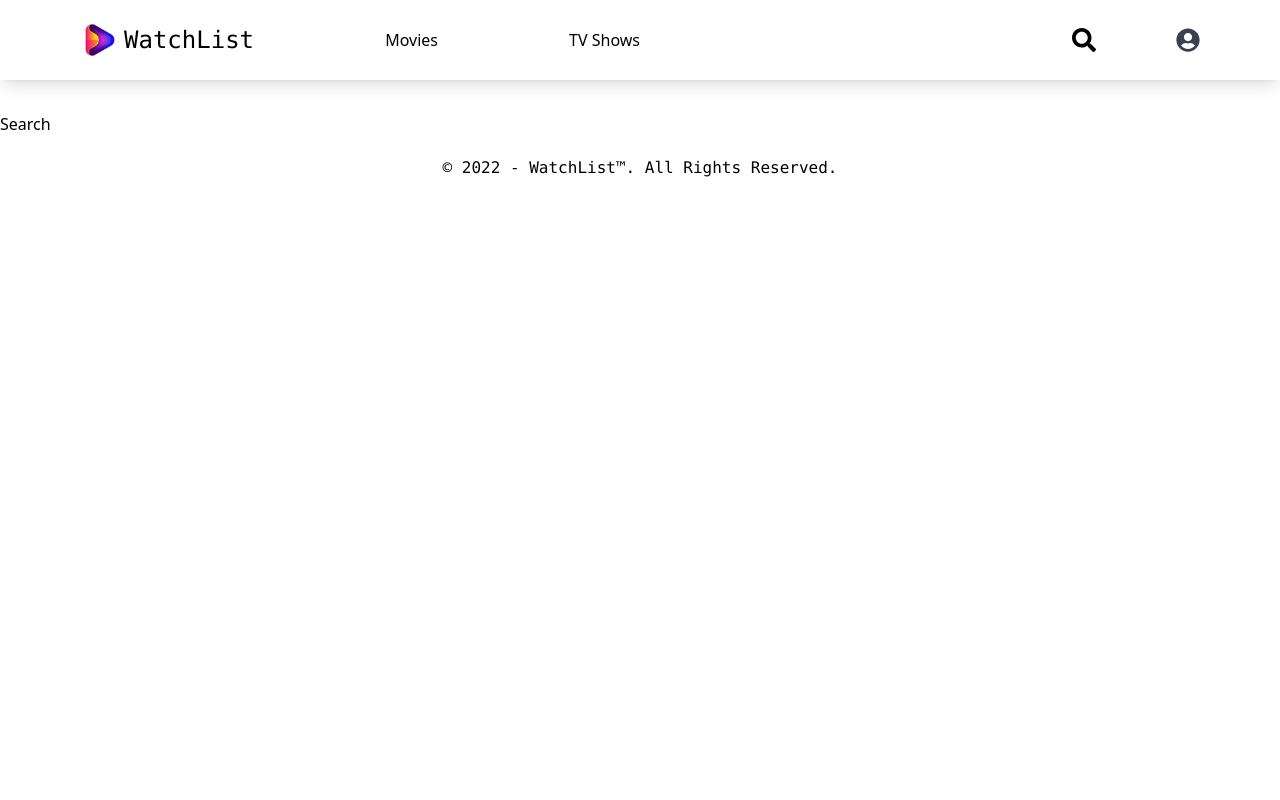
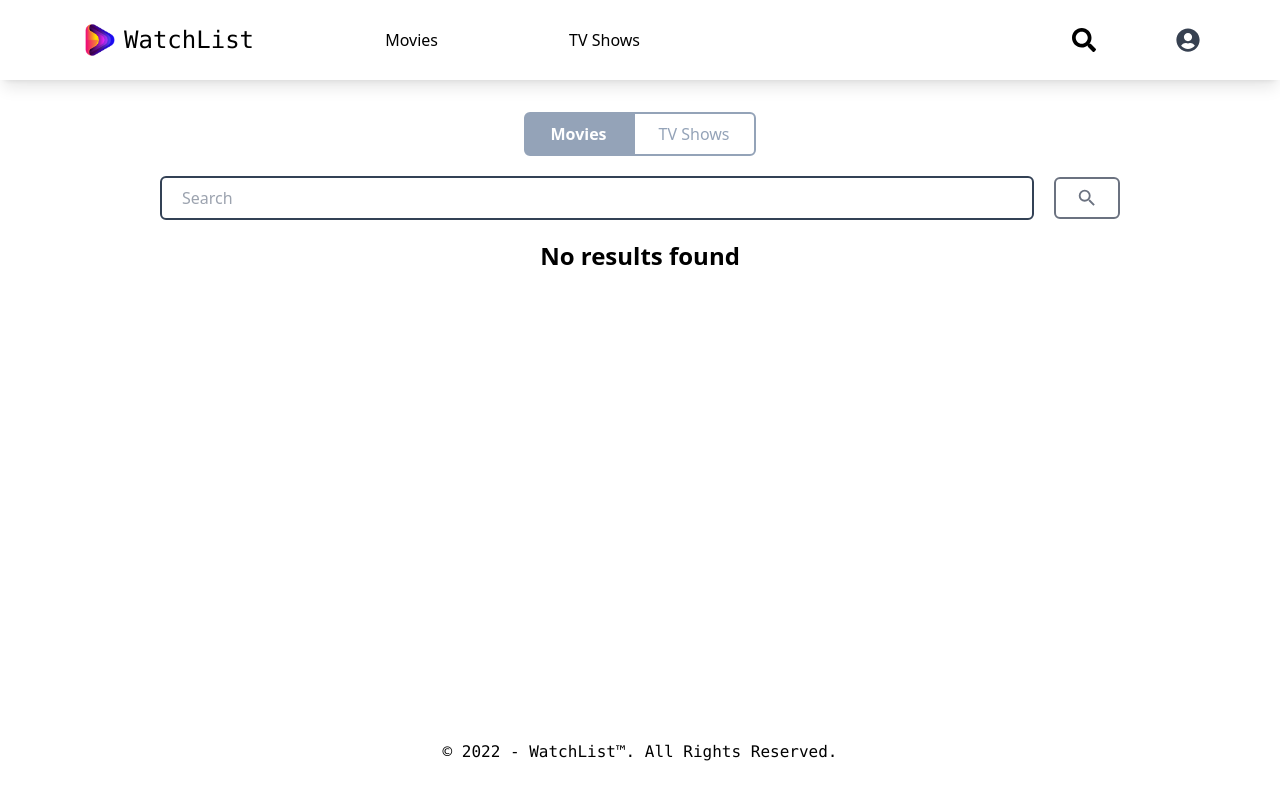
Before and after one commit to gurukartkn/next-watchlist, a Next.js app: page /search in a window 1280 px wide. Built offline with nearby package versions, Linux system fonts and the light colour scheme.

Commit message:
search page

```diff
--- a/components/CardItem.jsx
+++ b/components/CardItem.jsx
@@ -4,7 +4,7 @@ import Image from "next/image";
 const CardItem = ({ redirect, data }) => {
   const BASE_URL = "https://image.tmdb.org/t/p/original";
   return (
-    <div className="shadow-lg min-w-[100px] md:min-w-[150px] xl:min-w-[250px] left-0 cursor-pointer">
+    <div className="inline-block shadow-lg min-w-[100px] md:min-w-[150px] xl:min-w-[250px] left-0 cursor-pointer">
       <Link href={`/${redirect}/${encodeURIComponent(data?.id)}`}>
         <a className="relative group">
           <Image
--- a/components/CardRow.jsx
+++ b/components/CardRow.jsx
@@ -1,10 +1,13 @@
 import { useState, useEffect } from "react";
 import Link from "next/link";
+
+import { MdChevronLeft, MdChevronRight } from "react-icons/md";
 
 import CardItem from "./CardItem";
 
 const CardRow = ({ section, type, title, redirect, genreRedirect, id }) => {
   const [data, setData] = useState(null);
+
   useEffect(() => {
     const getData = async () => {
       const res = await fetch(
@@ -42,10 +45,12 @@ const CardRow = ({ section, type, title, redirect, genreRedirect, id }) => {
           </Link>
         )}
       </div>
-      <div className="flex py-7 gap-5 overflow-x-scroll scrollbar-hide">
-        {data?.map((d) => (
-          <CardItem key={d.id} redirect={redirect} data={d} />
-        ))}
+      <div className="relative flex gap-3 justify-center items-center">
+        <div className="flex py-7 gap-5 overflow-x-scroll scrollbar-hide whitespace-nowrap scroll-smooth">
+          {data?.map((d) => (
+            <CardItem key={d.id} redirect={redirect} data={d} />
+          ))}
+        </div>
       </div>
     </div>
   );
--- a/components/Navbar.jsx
+++ b/components/Navbar.jsx
@@ -10,7 +10,7 @@ const Navbar = () => {
   const router = useRouter();
 
   return (
-    <nav className="bg-white bg-opacity-40 backdrop-blur-lg shadow-lg p-5 mb-8 lg:px-10 xl:px-20 flex justify-between items-center sticky top-0 z-10">
+    <nav className="bg-white bg-opacity-40 backdrop-blur-lg shadow-lg p-5 mb-8 lg:px-10 xl:px-20 flex justify-between items-center sticky top-0 z-30">
       <div className="flex items-center justify-between w-4/5 lg:w-1/2">
         <Link href="/" exact>
           <a className="flex items-center gap-1">
--- /dev/null
+++ b/components/ResultCard.jsx
@@ -0,0 +1,25 @@
+import Image from "next/image";
+
+const ResultCard = ({ result }) => {
+  const BASE_URL = "https://image.tmdb.org/t/p/original";
+  return (
+    <div className="w-[75vw] p-5 border-2 border-black rounded-md flex flex-col text-center md:flex-row md:gap-5 md:text-left">
+      <div>
+        <Image
+          src={`${BASE_URL}${result?.poster_path}`}
+          alt={result.title}
+          width={108}
+          height={192}
+          layout="fixed"
+        />
+      </div>
+      <div>
+        <a className="text-lg md:text-2xl font-bold">{result?.title}</a>
+        <a className="text-lg md:text-2xl font-bold">{result?.name}</a>
+        <p className="text-sm md:text-base line-clamp-3">{result?.overview}</p>
+      </div>
+    </div>
+  );
+};
+
+export default ResultCard;
--- a/pages/index.js
+++ b/pages/index.js
@@ -1,8 +1,10 @@
 import Head from "next/head";
+
+import CardRow from "../components/CardRow";
 
 export default function Home() {
   return (
-    <div>
+    <div className="px-5 md:px-10 lg:px-20">
       <Head>
         <title>WatchList</title>
         <meta
@@ -11,7 +13,32 @@ export default function Home() {
         />
         <link rel="icon" href="/favicon.ico" />
       </Head>
-      Home
+      {/* <Latest section="movie" /> */}
+      {/* <Latest section="tv" /> */}
+      <CardRow
+        section="movie"
+        type="popular"
+        title="Popular Movies"
+        redirect="movie"
+        genreRedirect="movies"
+        id=""
+      />
+      <CardRow
+        section="movie"
+        type="top_rated"
+        title="Top Rated Movies"
+        redirect="movie"
+        genreRedirect="movies"
+        id=""
+      />
+      <CardRow
+        section="movie"
+        type="upcoming"
+        title="Upcoming Movies"
+        redirect="movie"
+        genreRedirect="movies"
+        id=""
+      />
     </div>
   );
 }
--- a/pages/search/index.js
+++ b/pages/search/index.js
@@ -1,8 +1,52 @@
 import Head from "next/head";
+import Link from "next/link";
+import { useState, useEffect } from "react";
+import { useRouter } from "next/router";
+
+import { MdSearch } from "react-icons/md";
+
+import ResultCard from "../../components/ResultCard";
 
 const Search = () => {
+  const router = useRouter();
+  const [state, setState] = useState("movie");
+  const [redirect, setRedirect] = useState("movie");
+  const [query, setQuery] = useState(localStorage.getItem("query") || "");
+  const [results, setResults] = useState([]);
+
+  useEffect(() => {
+    localStorage.setItem("query", query);
+    if (query != "") {
+      fetch(
+        `https://api.themoviedb.org/3/search/${state}?api_key=${process.env.NEXT_PUBLIC_TMDB_API_KEY}&language=en-US&query=${query}&page=1&include_adult=false`
+      )
+        .then((res) => res.json())
+        .then((data) => {
+          if (!data.errors) {
+            setResults(data.results);
+          } else {
+            setResults([]);
+          }
+        });
+    }
+  }, [query, state]);
+
+  useEffect(() => {
+    if (state == "movie") {
+      setRedirect("movie");
+    } else {
+      setRedirect("series");
+    }
+  }, [state]);
+
+  const handleRedirect = () => {
+    router.push(
+      `/search/searchResults?query=${query}&state=${state}&redirect=${redirect}`
+    );
+  };
+
   return (
-    <div>
+    <div className="flex flex-col text-center justify-center items-center">
       <Head>
         <title>WatchList | Search</title>
         <meta
@@ -11,7 +55,65 @@ const Search = () => {
         />
         <link rel="icon" href="/favicon.ico" />
       </Head>
-      Search
+      <div className="flex">
+        <button
+          onClick={() => setState("movie")}
+          className={`border-2 px-6 p-2 rounded-l-md ${
+            state == "movie"
+              ? "bg-slate-400 border-slate-400 text-white font-semibold"
+              : "border-slate-400 text-slate-400"
+          }`}
+        >
+          Movies
+        </button>
+        <button
+          onClick={() => setState("tv")}
+          className={`border-2 px-6 p-2 rounded-r-md ${
+            state == "tv"
+              ? "bg-slate-400 border-slate-400 text-white font-semibold"
+              : "border-slate-400 text-slate-400"
+          }`}
+        >
+          TV Shows
+        </button>
+      </div>
+      <div className="flex w-[75vw] md:gap-5 justify-between items-center">
+        <input
+          type="text"
+          id="search"
+          placeholder={`Search`}
+          value={query}
+          onChange={(event) => setQuery(event.target.value)}
+          className="my-5 py-2 px-5 border-slate-700 border-2 rounded-md w-[55vw] md:w-full"
+        />
+        <button
+          className="py-2 px-5 rounded-md border-2 border-blue-500 disabled:border-gray-500 disabled:text-gray-500"
+          disabled={query.length < 3}
+          onClick={handleRedirect}
+        >
+          <MdSearch size={22} />
+        </button>
+      </div>
+      <div className="flex flex-col justify-center items-center w-[75vw] gap-5">
+        {query != "" && results.length > 0 ? (
+          results.map((result) => (
+            <Link
+              key={result.id}
+              href={`/${redirect}/${encodeURIComponent(result?.id)}`}
+            >
+              <a>
+                <ResultCard result={result} redirect={redirect} />
+              </a>
+            </Link>
+          ))
+        ) : (
+          <div className="text-center">
+            <h1 className="text-2xl font-semibold h-[60vh]">
+              No results found
+            </h1>
+          </div>
+        )}
+      </div>
     </div>
   );
 };
--- /dev/null
+++ b/pages/search/searchResults.jsx
@@ -0,0 +1,35 @@
+import CardItem from "../../components/CardItem";
+import Pagination from "../../components/Pagination";
+
+const searchResults = ({ query, redirect, results }) => {
+  return (
+    <div>
+      <h3 className="text-center mb-5 font-semibold md:text-xl md:font-bold lg:text-left px-5 md:px-10 lg:px-20 xl:px-36">
+        Search results for `{query}`
+      </h3>
+      <div className="flex flex-wrap justify-center gap-5 text-center ">
+        {results?.map((result) => (
+          <CardItem key={result.id} data={result} redirect={redirect} />
+        ))}
+      </div>
+    </div>
+  );
+};
+
+export default searchResults;
+
+export async function getServerSideProps(context) {
+  const { state, query, redirect } = context.query;
+  const res = await fetch(
+    `https://api.themoviedb.org/3/search/${state}?api_key=${process.env.NEXT_PUBLIC_TMDB_API_KEY}&language=en-US&query=${query}&page=1&include_adult=false`
+  );
+  const data = await res.json();
+  const results = data.results;
+  return {
+    props: {
+      results,
+      redirect,
+      query,
+    },
+  };
+}
--- a/pages/tv/[id].jsx
+++ b/pages/tv/[id].jsx
@@ -6,8 +6,6 @@ import CardItem from "../../components/CardItem";
 import Pagination from "../../components/Pagination";
 
 const Series = ({ genres, tv, id, page }) => {
-  const BASE_URL = "https://image.tmdb.org/t/p/original";
-
   return (
     <div>
       <Head>
--- a/pages/tv/index.js
+++ b/pages/tv/index.js
@@ -5,7 +5,7 @@ import CardRow from "../../components/CardRow";
 
 const Series = ({ genres }) => {
   return (
-    <div className="px-5 md:px-10 lg:px-20 xl:px-36 ">
+    <div className="px-5 md:px-10 lg:px-20">
       <Head>
         <title>WatchList | TV Shows</title>
         <meta
@@ -14,7 +14,6 @@ const Series = ({ genres }) => {
         />
         <link rel="icon" href="/favicon.ico" />
       </Head>
-      {/* <Latest section="tv" /> */}
 
       {genres.map((genre) => (
         <CardRow
```
Also changed, not shown: pages/movies/index.js (+1 -27 lines).
